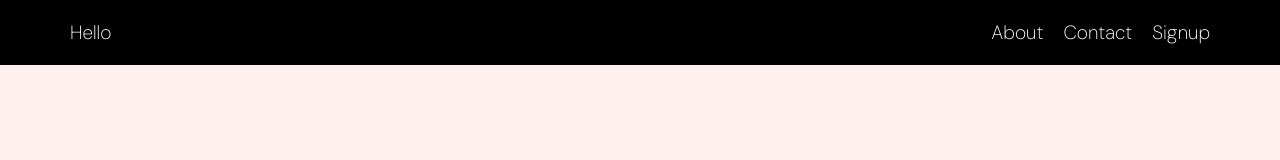
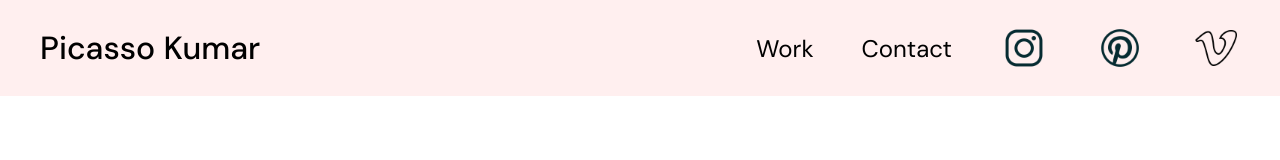
Before and after one commit to flushthemoney/TOP-Learning, a plain HTML site: page index.html in a window 1280 px wide. Drawn offline with Linux system fonts and the light colour scheme.

Commit message:
Grid: Mini project started
Created navbar

Signed-off-by: flushthemoney <skaviraj562@gmail.com>

```diff
--- a/index.html
+++ b/index.html
@@ -8,15 +8,24 @@
   </head>
   <body>
     <header>
-      <nav class="navbar">
-        <div class="navbar right">
-          <a href="#">Hello</a>
-        </div>
-        <div class="navbar left">
-          <a href="#">About</a>
-          <a href="#">Contact</a>
-          <a href="#">Signup</a>
-        </div>
+      <nav>
+        <ul class="navbar">
+          <li class="navbar left">Picasso Kumar</li>
+          <li class="navbar right">Work</li>
+          <li class="navbar right">Contact</li>
+          <li class="navbar right">
+            <img
+              src="/resources/2959748_instagram_photo_share_icon.png"
+              alt=""
+            />
+          </li>
+          <li class="navbar right">
+            <img src="/resources/2959754_discover_pinterest_icon.png" alt="" />
+          </li>
+          <li class="navbar right">
+            <img src="/resources/211598_social_vimeo_icon.png" alt="" />
+          </li>
+        </ul>
       </nav>
     </header>
   </body>
--- a/style.css
+++ b/style.css
@@ -7,36 +7,33 @@
 
 body {
   font-family: "DM Sans";
+}
+
+.navbar {
+  display: flex;
+  padding: 0;
+  align-items: center;
+  padding: 0.5rem 1rem;
   background-color: #ffefef;
 }
 
-.navbar {
-  background-color: black;
-  display: flex;
-  justify-content: space-between;
-  padding: 10px 30px;
-  align-items: center;
+ul > li {
+  list-style-type: none;
+  display: inline;
+  margin: 0.5rem;
 }
 
-.navbar a {
-  text-decoration: none;
-  font-size: 1.2rem;
-  color: white;
-  font-weight: 200;
-  padding: 0 10px;
+.navbar img {
+  max-width: 3rem;
 }
 
-@media screen and (max-width: 600px) {
-  .navbar {
-    padding: 10px 10px;
-  }
-  .navbar .left {
-    padding: 0 5px;
-  }
+.navbar .left {
+  margin-right: auto;
+  font-size: 2rem;
+  font-weight: 500;
 }
 
-@media screen and (max-width: 400px) {
-  .navbar {
-    flex-direction: column;
-  }
+.navbar .right {
+  font-size: 1.5rem;
+  font-weight: 400;
 }
```
Also changed, not shown: resources/211598_social_vimeo_icon.png (added), resources/2959748_instagram_photo_share_icon.png (added), resources/2959754_discover_pinterest_icon.png (added).
